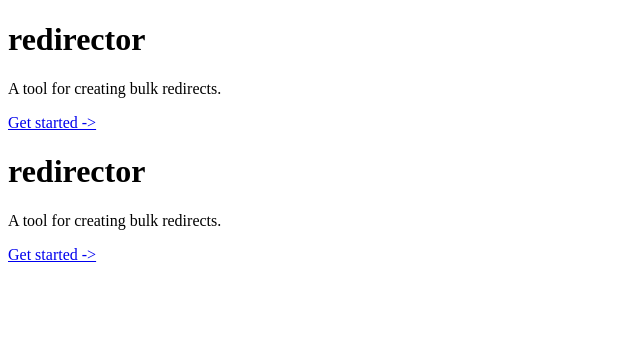
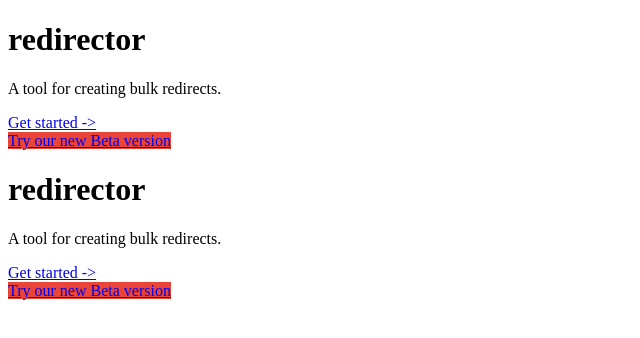
Before and after one commit to kolbykruger/redirector, a Vue app: page / in a window 1280 px wide. Shown: the top 338 px of the page, without its empty margins (0-640 px from the left). Built offline with nearby package versions, Linux system fonts and the light colour scheme; the HTML template or start-up script is replaced by a standard one.

Commit message:
added beta button

```diff
--- a/package.json
+++ b/package.json
@@ -20,7 +20,7 @@
     "@vue/cli-plugin-eslint": "~4.3.0",
     "@vue/cli-plugin-router": "~4.3.0",
     "@vue/cli-plugin-vuex": "~4.3.0",
-    "@vue/cli-service": "~4.3.0",
+    "@vue/cli-service": "^4.5.13",
     "babel-eslint": "^10.1.0",
     "eslint": "^6.7.2",
     "eslint-plugin-vue": "^6.2.2",
--- a/src/views/Home.vue
+++ b/src/views/Home.vue
@@ -1,13 +1,25 @@
 <template>
     <div class="home">
-
         <div class="homescreen">
             <div class="white">
                 <div class="content">
                     <h1>redirector</h1>
                     <p>A tool for creating bulk redirects.</p>
                     <div class="buttons buttons-center">
-                    <router-link class="button button-green button-large" to="/stage-0">Get started -></router-link>
+                        <router-link
+                            class="button button-green button-large"
+                            to="/stage-0"
+                            >Get started -></router-link
+                        >
+                    </div>
+                    <div class="buttons buttons-center">
+                        <a
+                            href="https://redirector-2.netlify.app/"
+                            target="_blank"
+                            rel="nofollow norefer"
+                            class="button button-beta"
+                            >Try our new Beta version</a
+                        >
                     </div>
                 </div>
             </div>
@@ -17,22 +29,33 @@
                     <h1>redirector</h1>
                     <p>A tool for creating bulk redirects.</p>
                     <div class="buttons buttons-center">
-                    <router-link class="button button-green button-large" to="/stage-0">Get started -></router-link>
+                        <router-link
+                            class="button button-green button-large"
+                            to="/stage-0"
+                            >Get started -></router-link
+                        >
+                    </div>
+                    <div class="buttons buttons-center">
+                        <a
+                            href="https://redirector-2.netlify.app/"
+                            target="_blank"
+                            rel="nofollow norefer"
+                            class="button button-beta"
+                            >Try our new Beta version</a
+                        >
                     </div>
                 </div>
             </div>
         </div>
-
     </div>
 </template>
 
 <script>
-
 export default {
     name: 'Home',
     data() {
         return {
-        isVisible: false,
+            isVisible: false
         }
     },
     mounted() {
@@ -40,3 +63,9 @@ export default {
     }
 }
 </script>
+
+<style lang="scss">
+.buttons a.button.button-beta {
+    background: rgb(234, 68, 57);
+}
+</style>
```
Also changed, not shown: 1 other file (tests, documents, lock files or other folders). Lines whose indentation alone changed are shown as unchanged.
